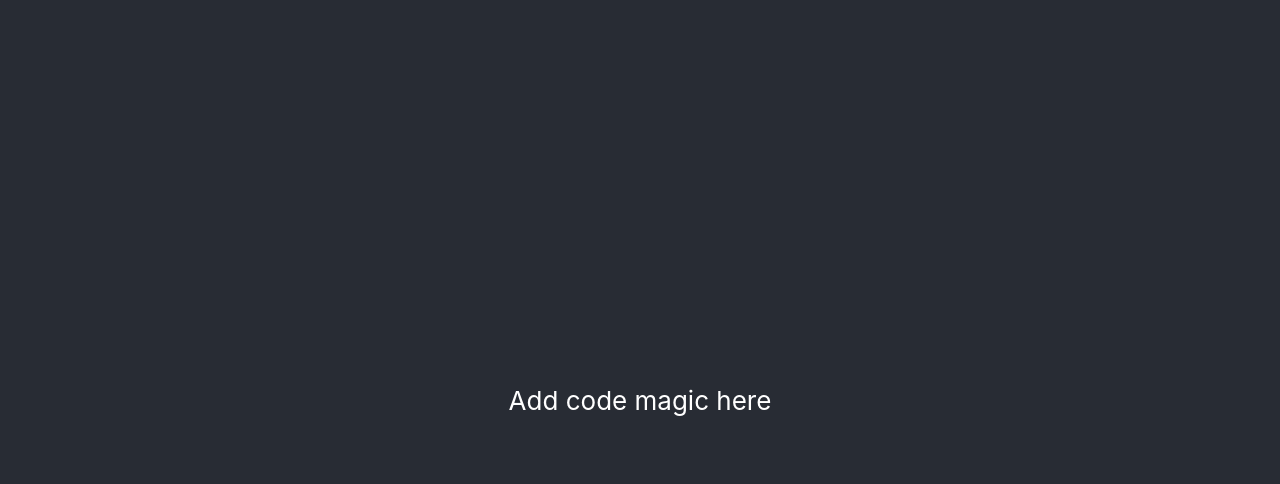
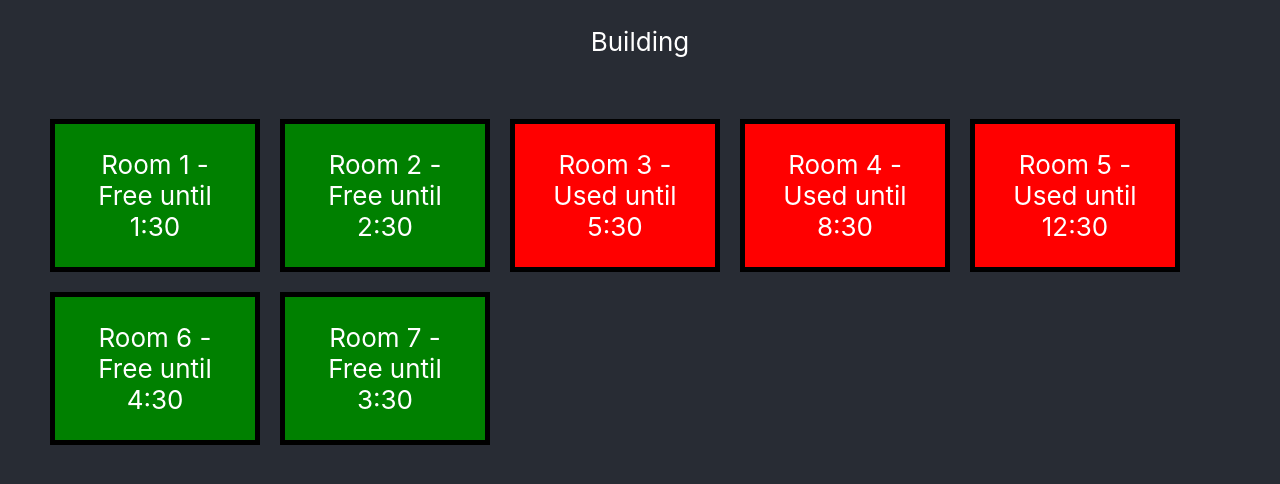
Before and after one commit to uunuub/purdue-navigation, a React (Create React App) app in the folder purdue-navigation-client/: page / in a window 1280 px wide. Shown: the top 484 px of the page. Built offline with nearby package versions, Linux system fonts and the light colour scheme.

Commit message:
Renamed to RoomList and added functionality for displaying rooms.

```diff
--- a/purdue-navigation-client/src/App.js
+++ b/purdue-navigation-client/src/App.js
@@ -1,13 +1,13 @@
 import React, { Component } from 'react';
 import logo from './logo.svg';
-import Calender from './Calender';
+import RoomList from './RoomList';
 import './App.css';
 
 class App extends Component {
   render() {
     return (
       <div className="App">
-        <Calender />
+        <RoomList />
       </div>
     );
   }
--- a/purdue-navigation-client/src/Calender.css
+++ /dev/null
@@ -1,18 +0,0 @@
-  .Calender {
-    text-align: center;
-  }
-
-  .Calender-header {
-    background-color: #282c34;
-    min-height: 100vh;
-    display: flex;
-    flex-direction: column;
-    align-items: center;
-    justify-content: center;
-    font-size: calc(10px + 2vmin);
-    color: white;
-  }
-
-  .Calender-link {
-    color: #61dafb;
-  }
--- a/purdue-navigation-client/src/Calender.js
+++ /dev/null
@@ -1,20 +0,0 @@
-import React, { Component } from 'react';
-import './Calender.css';
-
-class Calender extends Component {
-  render() {
-    return (
-      <div className="Calender">
-        <header className="Calender-header">
-          <p>
-            Add code magic here
-          </p>
-        </header>
-
-
-      </div>
-    );
-  }
-}
-
-export default Calender;
--- /dev/null
+++ b/purdue-navigation-client/src/RoomList.css
@@ -0,0 +1,31 @@
+.RoomList {
+  text-align: center;
+
+  background-color: #282c34;
+  min-height: 100vh;
+  display: flex;
+  flex-direction: column;
+  align-items: center;
+  justify-content: top;
+  font-size: calc(10px + 2vmin);
+  color: white;
+}
+
+.Room-box-free {
+  width: 150px;
+  border: 5px solid black;
+  padding: 25px;
+  margin: 10px;
+  float: left;
+  list-style-type: none;
+  background: green;
+}
+.Room-box-used {
+  width: 150px;
+  border: 5px solid black;
+  padding: 25px;
+  margin: 10px;
+  float: left;
+  list-style-type: none;
+  background: red;
+}
--- /dev/null
+++ b/purdue-navigation-client/src/RoomList.js
@@ -0,0 +1,54 @@
+import React, { Component } from 'react';
+import './RoomList.css';
+
+class RoomList extends Component {
+
+  constructor (){
+    super()
+
+    let testRooms = [
+      {name: "Room 1", free: 0, change: "1:30"},
+      {name: "Room 2", free: 0, change: "2:30"},
+      {name: "Room 3", free: 1, change: "5:30"},
+      {name: "Room 4", free: 1, change: "8:30"},
+      {name: "Room 5", free: 1, change: "12:30"},
+      {name: "Room 6", free: 0, change: "4:30"},
+      {name: "Room 7", free: 0, change: "3:30"},
+    ]
+
+    let roomArray = []
+
+    for (let i = 0; i < testRooms.length; i++){
+      if (testRooms[i].free === 0){
+        roomArray.push(React.createElement("li", {className: "Room-box-free"}, (testRooms[i].name + " - Free until " + testRooms[i].change)))
+      }
+      else{
+        roomArray.push(React.createElement("li", {className: "Room-box-used"}, (testRooms[i].name + " - Used until " + testRooms[i].change)))
+      }
+    }
+
+    this.state = {
+      roomList: roomArray
+    }
+  }
+
+  render() {
+    return (
+      <div className="RoomList">
+
+        <header>
+          <p>
+            Building
+          </p>
+        </header>
+
+        <ul>
+          {this.state.roomList}
+        </ul>
+
+      </div>
+    );
+  }
+}
+
+export default RoomList;
```
